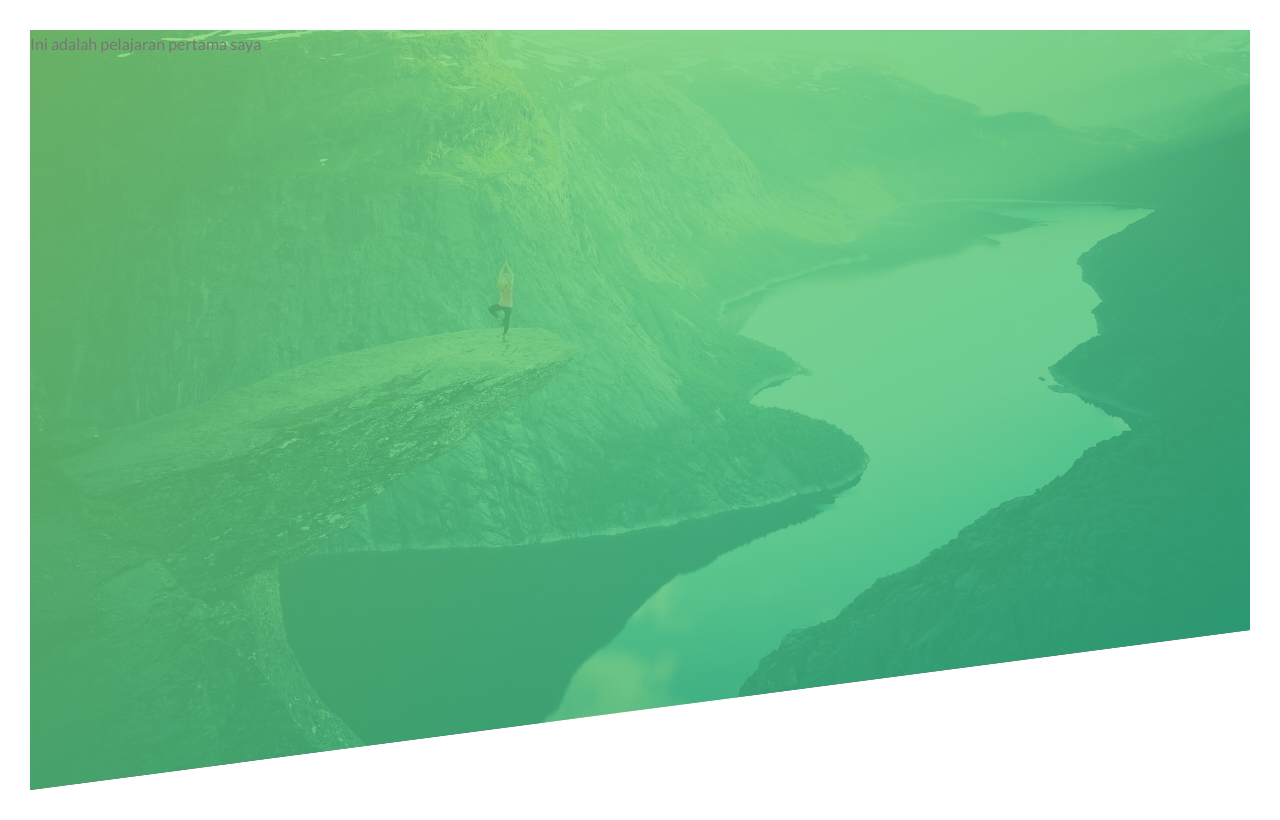
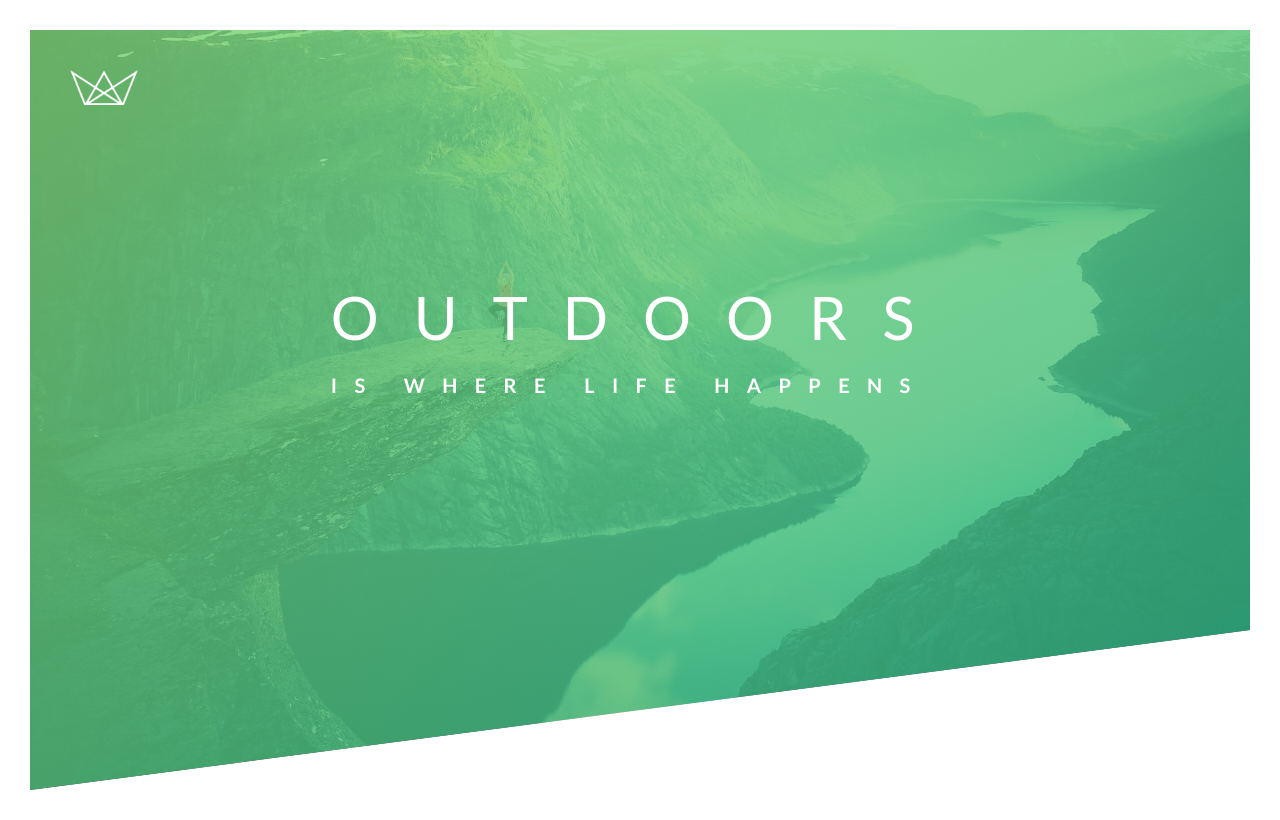
Before and after one commit to andreadityayanwar/Belajar-Natours-Example, a plain HTML site: page index.html in a window 1280 px wide. Drawn offline with Linux system fonts and the light colour scheme.

Commit message:
add: logo and text in header

```diff
--- a/css/style.css
+++ b/css/style.css
@@ -31,6 +31,43 @@ body {
     url(../img/hero.jpg);
     background-size: cover;
     background-position: top;
+    position: relative;
 
     clip-path: polygon(0 0, 100% 0, 100% 75vh, 0 100%)
 }
+
+.logo-box {
+    position: absolute;
+    top: 40px;
+    left: 40px
+}
+
+.logo {
+    height: 35px;
+}
+
+.text-box {
+    position: absolute;
+    top: 40%;
+    left: 50%;
+    transform: translate(-50%, -50%);
+}
+
+.heading-primary {
+    color: #fff;
+    text-transform: uppercase;
+}
+
+.heading-primary-main {
+    display: block;
+    font-size: 60px;
+    font-weight: 400;
+    letter-spacing: 35px;
+}
+
+.heading-primary-sub {
+    display: block;
+    font-size: 20px;
+    font-weight: 700;
+    letter-spacing: 17.4px
+}
--- a/index.html
+++ b/index.html
@@ -13,7 +13,17 @@
     </head>
     <body>
         <header class="header">
-            Ini adalah pelajaran pertama saya
+            <div class="logo-box">
+                <img src="img/logo-white.png" alt="Logo" class="logo">
+            </div>
+
+            <div class="text-box">
+                <h1 class="heading-primary">
+                    <span class="heading-primary-main">Outdoors</span>
+                    <span class="heading-primary-sub">is where life happens</span>
+                </h1>
+            </div>
+
         </header>
     </body>
 </html>
```
